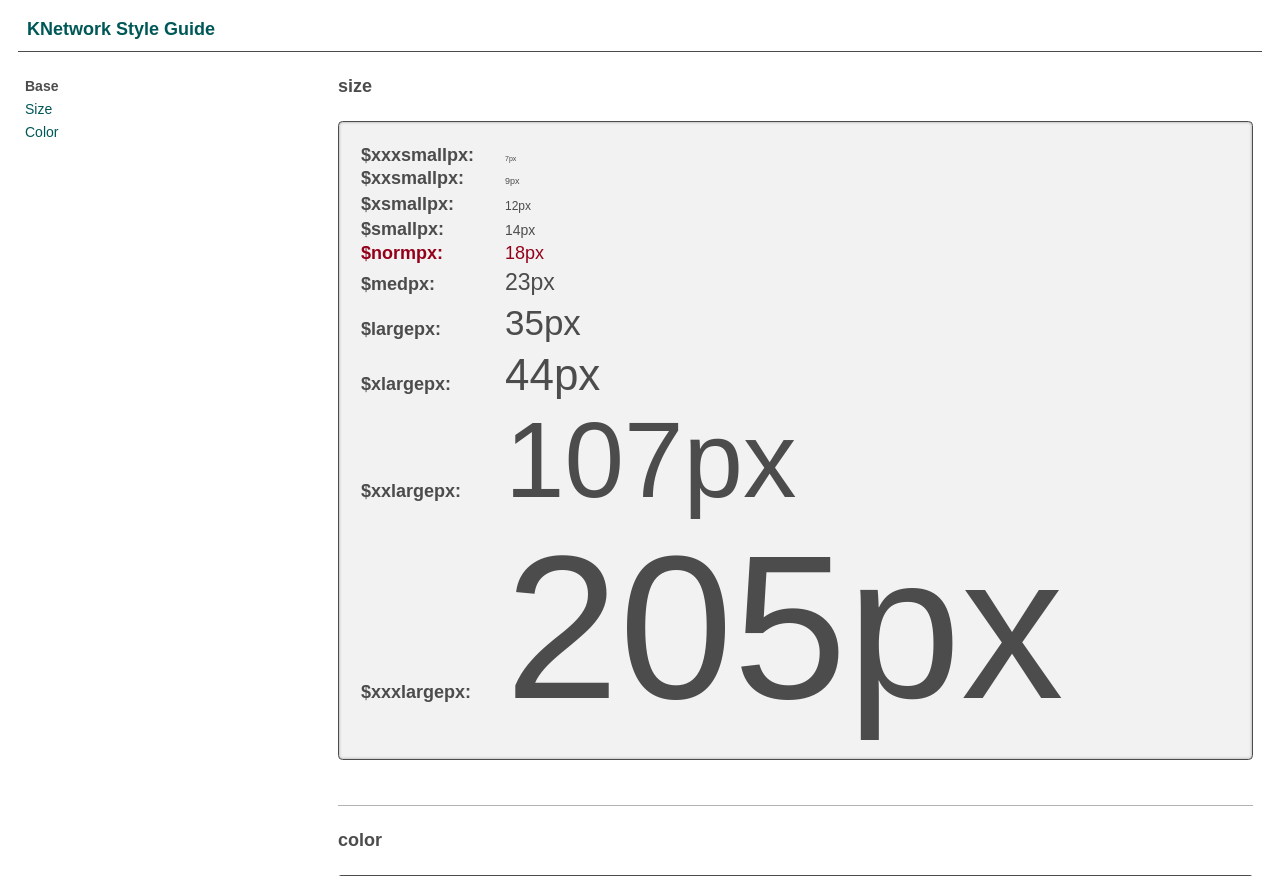
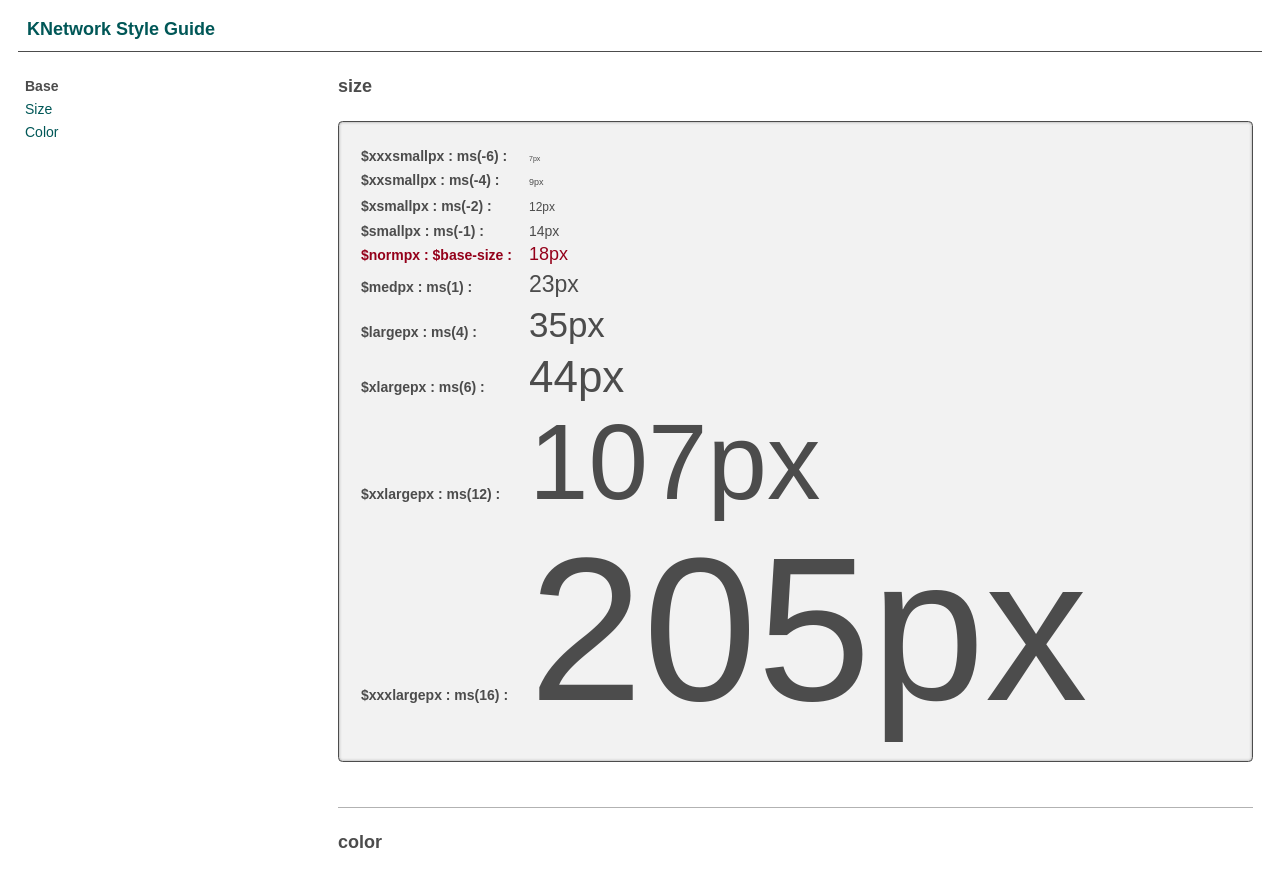
Before and after one commit to oddbird/knet, a Django app: page /styleguide/ in a window 1280 px wide. Shown: the top 876 px of the page. Run offline with Django 3.2, Linux system fonts and the light colour scheme; some libraries are stand-ins or nearby versions.

Commit message:
Add modular-scale calculation to size debug

```diff
--- a/sass/base/_sizes.scss
+++ b/sass/base/_sizes.scss
@@ -24,16 +24,16 @@ $xxxlargepx   : ms(16);
 // -----
 
 $debug: append($debug, sizes);
-$debug-sizes: '$xxxsmallpx' $xxxsmallpx,
-              '$xxsmallpx' $xxsmallpx,
-              '$xsmallpx' $xsmallpx,
-              '$smallpx' $smallpx,
-              '$normpx' $normpx,
-              '$medpx' $medpx,
-              '$largepx' $largepx,
-              '$xlargepx' $xlargepx,
-              '$xxlargepx' $xxlargepx,
-              '$xxxlargepx' $xxxlargepx;
+$debug-sizes: '$xxxsmallpx : ms(-6) '   $xxxsmallpx,
+              '$xxsmallpx : ms(-4) '    $xxsmallpx,
+              '$xsmallpx : ms(-2) '     $xsmallpx,
+              '$smallpx : ms(-1) '      $smallpx,
+              '$normpx : $base-size '   $normpx,
+              '$medpx : ms(1) '         $medpx,
+              '$largepx : ms(4) '       $largepx,
+              '$xlargepx : ms(6) '      $xlargepx,
+              '$xxlargepx : ms(12) '    $xxlargepx,
+              '$xxxlargepx : ms(16) '   $xxxlargepx;
 
 @mixin debug-sizes {
   @debug '# Sizes';
--- a/sass/styleguide/_sizes.scss
+++ b/sass/styleguide/_sizes.scss
@@ -9,11 +9,12 @@
     @each $size in $debug-sizes {
       &:nth-child(#{$i}) {
         display: block;
-        @if nth($size,1) == '$normpx' { color: $accent; }
+        @if nth($size,2) == $normpx { color: $accent; }
 
         @include before("#{unquote(nth($size,1))}: ") {
+          @include adjust-font-size-to($smallpx);
           display: inline-block;
-          min-width: 8em;
+          min-width: 12em;
           font-weight: bold;
         }
         @include after("#{nth($size,2)}") {
--- a/static/css/styleguide.css
+++ b/static/css/styleguide.css
@@ -607,9 +607,13 @@ body {
   display: block;
 }
 .size-demo div:nth-child(1):before {
-  content: "$xxxsmallpx: ";
+  content: "$xxxsmallpx : ms(-6) : ";
+  font-size: 14px;
+  font-size: 0.77778rem;
+  line-height: 23px;
+  line-height: 1.27778rem;
   display: inline-block;
-  min-width: 8em;
+  min-width: 12em;
   font-weight: bold;
 }
 .size-demo div:nth-child(1):after {
@@ -623,9 +627,13 @@ body {
   display: block;
 }
 .size-demo div:nth-child(2):before {
-  content: "$xxsmallpx: ";
+  content: "$xxsmallpx : ms(-4) : ";
+  font-size: 14px;
+  font-size: 0.77778rem;
+  line-height: 23px;
+  line-height: 1.27778rem;
   display: inline-block;
-  min-width: 8em;
+  min-width: 12em;
   font-weight: bold;
 }
 .size-demo div:nth-child(2):after {
@@ -639,9 +647,13 @@ body {
   display: block;
 }
 .size-demo div:nth-child(3):before {
-  content: "$xsmallpx: ";
+  content: "$xsmallpx : ms(-2) : ";
+  font-size: 14px;
+  font-size: 0.77778rem;
+  line-height: 23px;
+  line-height: 1.27778rem;
   display: inline-block;
-  min-width: 8em;
+  min-width: 12em;
   font-weight: bold;
 }
 .size-demo div:nth-child(3):after {
@@ -655,9 +667,13 @@ body {
   display: block;
 }
 .size-demo div:nth-child(4):before {
-  content: "$smallpx: ";
+  content: "$smallpx : ms(-1) : ";
+  font-size: 14px;
+  font-size: 0.77778rem;
+  line-height: 23px;
+  line-height: 1.27778rem;
   display: inline-block;
-  min-width: 8em;
+  min-width: 12em;
   font-weight: bold;
 }
 .size-demo div:nth-child(4):after {
@@ -672,9 +688,13 @@ body {
   color: #94001a;
 }
 .size-demo div:nth-child(5):before {
-  content: "$normpx: ";
+  content: "$normpx : $base-size : ";
+  font-size: 14px;
+  font-size: 0.77778rem;
+  line-height: 23px;
+  line-height: 1.27778rem;
   display: inline-block;
-  min-width: 8em;
+  min-width: 12em;
   font-weight: bold;
 }
 .size-demo div:nth-child(5):after {
@@ -688,9 +708,13 @@ body {
   display: block;
 }
 .size-demo div:nth-child(6):before {
-  content: "$medpx: ";
+  content: "$medpx : ms(1) : ";
+  font-size: 14px;
+  font-size: 0.77778rem;
+  line-height: 23px;
+  line-height: 1.27778rem;
   display: inline-block;
-  min-width: 8em;
+  min-width: 12em;
   font-weight: bold;
 }
 .size-demo div:nth-child(6):after {
@@ -704,9 +728,13 @@ body {
   display: block;
 }
 .size-demo div:nth-child(7):before {
-  content: "$largepx: ";
+  content: "$largepx : ms(4) : ";
+  font-size: 14px;
+  font-size: 0.77778rem;
+  line-height: 23px;
+  line-height: 1.27778rem;
   display: inline-block;
-  min-width: 8em;
+  min-width: 12em;
   font-weight: bold;
 }
 .size-demo div:nth-child(7):after {
@@ -720,9 +748,13 @@ body {
   display: block;
 }
 .size-demo div:nth-child(8):before {
-  content: "$xlargepx: ";
+  content: "$xlargepx : ms(6) : ";
+  font-size: 14px;
+  font-size: 0.77778rem;
+  line-height: 23px;
+  line-height: 1.27778rem;
   display: inline-block;
-  min-width: 8em;
+  min-width: 12em;
   font-weight: bold;
 }
 .size-demo div:nth-child(8):after {
@@ -736,9 +768,13 @@ body {
   display: block;
 }
 .size-demo div:nth-child(9):before {
-  content: "$xxlargepx: ";
+  content: "$xxlargepx : ms(12) : ";
+  font-size: 14px;
+  font-size: 0.77778rem;
+  line-height: 23px;
+  line-height: 1.27778rem;
   display: inline-block;
-  min-width: 8em;
+  min-width: 12em;
   font-weight: bold;
 }
 .size-demo div:nth-child(9):after {
@@ -752,9 +788,13 @@ body {
   display: block;
 }
 .size-demo div:nth-child(10):before {
-  content: "$xxxlargepx: ";
+  content: "$xxxlargepx : ms(16) : ";
+  font-size: 14px;
+  font-size: 0.77778rem;
+  line-height: 23px;
+  line-height: 1.27778rem;
   display: inline-block;
-  min-width: 8em;
+  min-width: 12em;
   font-weight: bold;
 }
 .size-demo div:nth-child(10):after {
```
